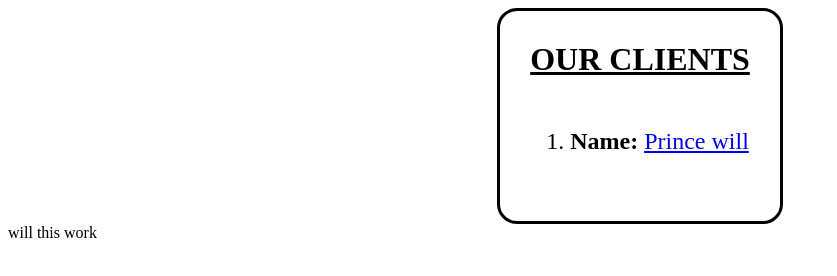
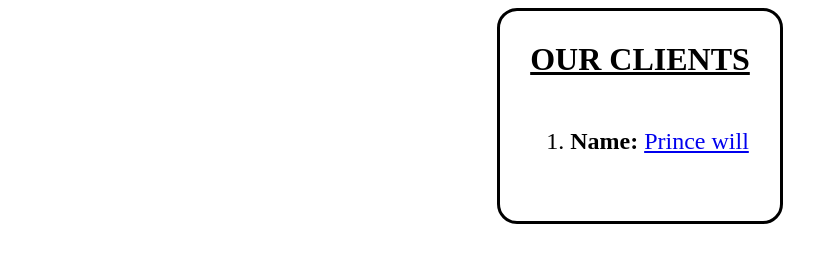
Before and after one commit to thekillacodar/Web-Forge-Clientel, a plain HTML site: page index.html in a window 1280 px wide. Shown: the whole page, without its empty margins (0-837 px from the left). Drawn offline with Linux system fonts and the light colour scheme.

Commit message:
Update index.html

```diff
--- a/index.html
+++ b/index.html
@@ -32,7 +32,6 @@
     </div>
 
 <script src="script.js"></script>
-will this work
 
 </body>
 </html>
```
